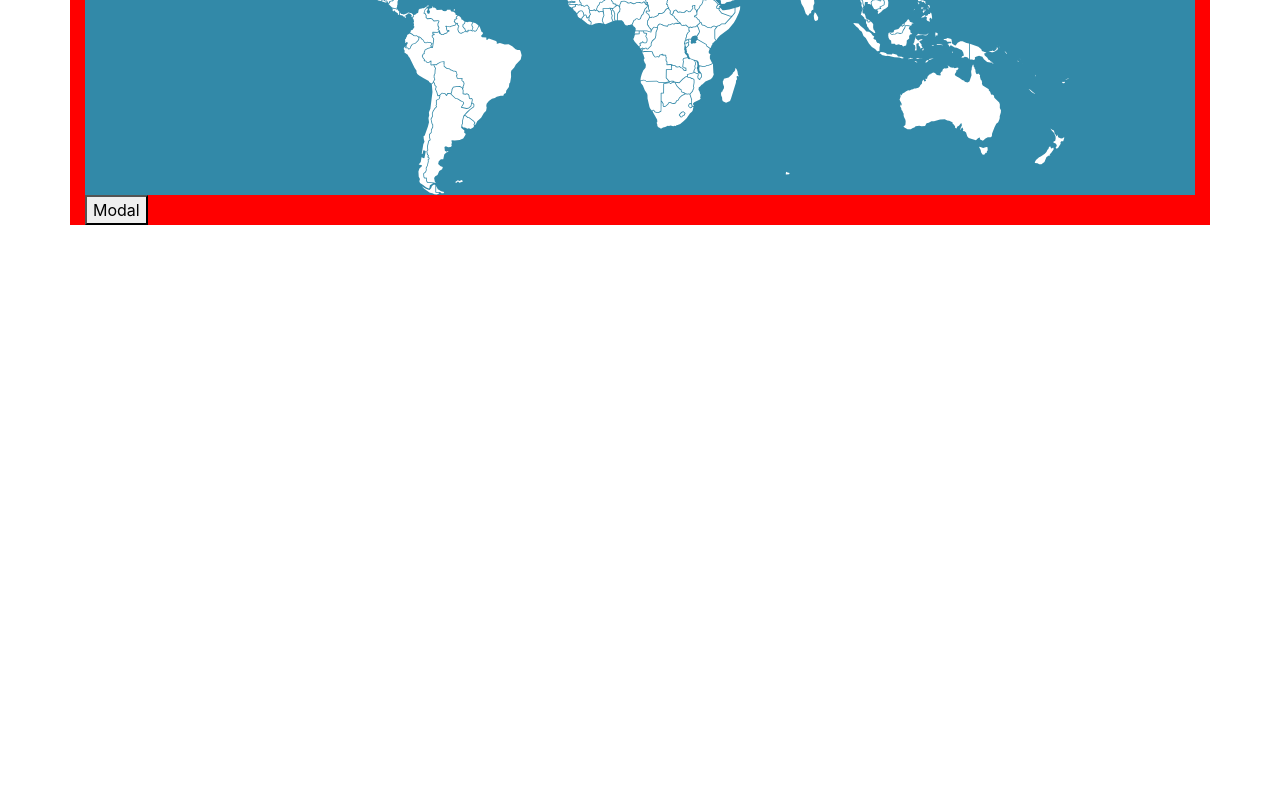
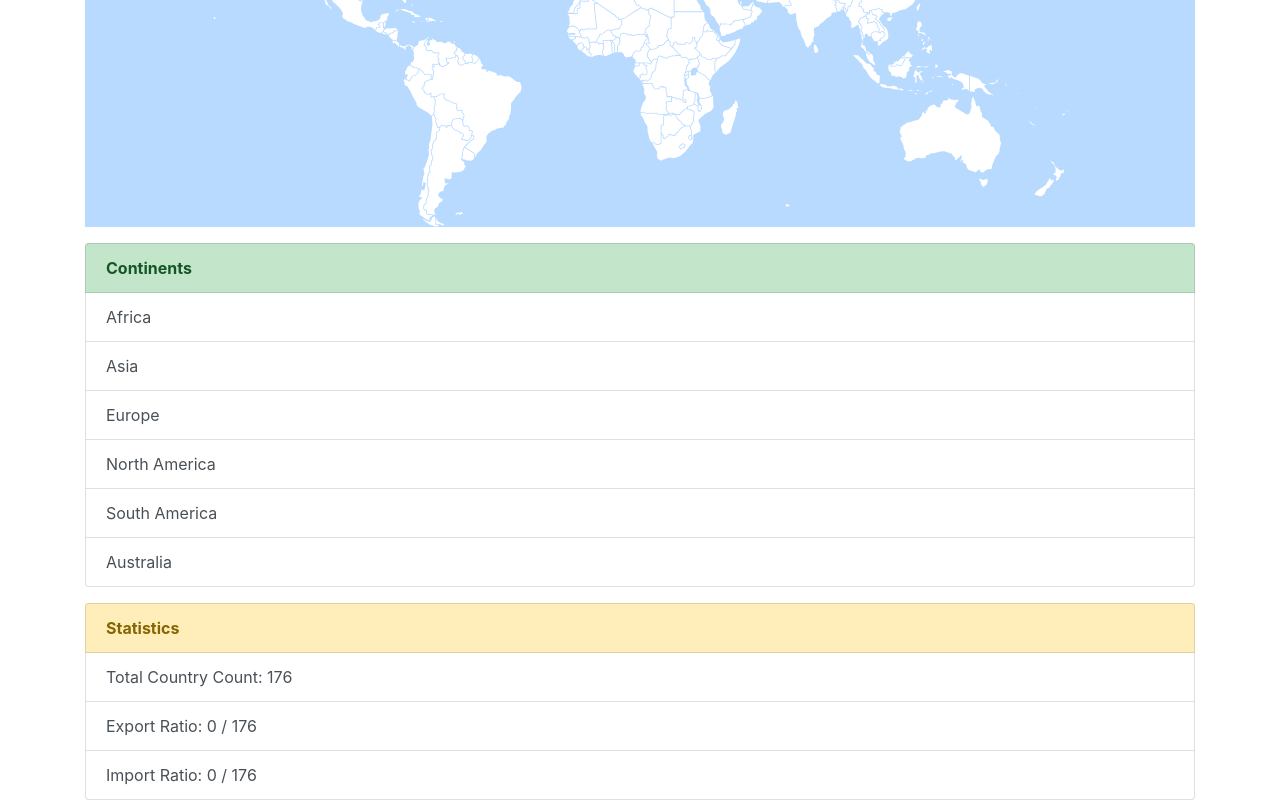
Before and after one commit to mbakturk/world_trade_challenge, an Angular app: page / in a window 1280 px wide. Shown: the part 309-1109 px from the top of the page. Before the commit the page ends 800 px from the top, so only its background shows below. Built offline with nearby package versions, Linux system fonts and the light colour scheme.

Commit message:
ratio was added

```diff
--- a/src/app/core/core.module.ts
+++ b/src/app/core/core.module.ts
@@ -1,9 +1,13 @@
-import {NgModule} from '@angular/core';
+import {APP_INITIALIZER, NgModule} from '@angular/core';
 import {SearchService} from './services/search.service';
 import {HeaderComponent} from "./header/header.component";
 import {BrowserModule} from "@angular/platform-browser";
 import {FormsModule} from "@angular/forms";
 import {CountryService} from "./services/country.service";
+
+function dataInit(countryService: CountryService) {
+  return () => countryService.load();
+}
 
 @NgModule({
   declarations: [HeaderComponent],
@@ -11,7 +15,16 @@ import {CountryService} from "./services/country.service";
     BrowserModule,
     FormsModule
   ],
-  providers: [SearchService, CountryService],
+  providers: [
+    SearchService,
+    CountryService,
+    {
+      provide: APP_INITIALIZER,
+      useFactory: dataInit,
+      multi: true,
+      deps: [CountryService]
+    }
+  ],
   exports: [HeaderComponent],
 })
 export class CoreModule {
--- a/src/app/core/services/country.service.ts
+++ b/src/app/core/services/country.service.ts
@@ -6,11 +6,15 @@ import {Country, CountryDict, Operation} from "../models/country";
 export class CountryService {
   private countriesUrl = 'assets/countries.json';
   private countryDict: CountryDict = {};
-  private readonly operationalCountryData: CountryDict = {};
+  private operationalCountryData: CountryDict = {};
 
   constructor(private http: HttpClient) {
+
+  }
+
+  load(): Promise<any> {
     this.operationalCountryData = this.getLocalStorageData();
-    this.fetchCountryList().subscribe((data: any) => {
+    return this.fetchCountryList().toPromise().then((data: any) => {
         this.countryDict = data;
       }
     );
--- a/src/app/detail/components/world-map/world-map.component.scss
+++ b/src/app/detail/components/world-map/world-map.component.scss
@@ -7,6 +7,7 @@
   width: 100%;
 }
 
+
 @include media-breakpoint-down(sm) {
   #world-map {
     height: 14rem;
--- a/src/app/detail/components/world-map/world-map.component.ts
+++ b/src/app/detail/components/world-map/world-map.component.ts
@@ -45,7 +45,7 @@ export class WorldMapComponent implements OnInit {
     this.worldMap = new jvm.Map({
       container: $('#world-map'),
       map: 'world_mill_en',
-      backgroundColor: "#3289a8",
+      backgroundColor: "#b8daff",
       series: {
         regions: [{
           attribute: 'fill',
--- a/src/app/detail/detail.component.html
+++ b/src/app/detail/detail.component.html
@@ -1,7 +1,21 @@
 <header></header>
-<div class="container-md" style="background-color: red">
+<div class="container-md">
   <div class="map-container">
     <world-map [mapData]="mapData" (countryOperation)="handleOperation($event)"></world-map>
   </div>
-  <button (click)="openAddNoteModal()">Modal</button>
+  <div class="continent-container list-group">
+    <div class="list-group-item list-group-item-success"><b>Continents</b></div>
+    <a href="#" class="list-group-item list-group-item-action">Africa</a>
+    <a class="list-group-item list-group-item-action">Asia</a>
+    <a class="list-group-item list-group-item-action">Europe</a>
+    <a class="list-group-item list-group-item-action">North America</a>
+    <a class="list-group-item list-group-item-action">South America</a>
+    <a class="list-group-item list-group-item-action">Australia</a>
+  </div>
+  <div class="continent-container list-group">
+    <div class="list-group-item list-group-item-warning"><b>Statistics</b></div>
+    <div class="list-group-item list-group-item-action">Total Country Count: {{ countryCount }}</div>
+    <div class="list-group-item list-group-item-action">Export Ratio: {{exportCount}} / {{ countryCount }}</div>
+    <div class="list-group-item list-group-item-action">Import Ratio: {{importCount}} / {{ countryCount }}</div>
+  </div>
 </div>
--- a/src/app/detail/detail.component.scss
+++ b/src/app/detail/detail.component.scss
@@ -0,0 +1,7 @@
+.map-container {
+  margin-top: 2rem
+}
+
+.continent-container {
+  margin-top: 1rem;
+}
--- a/src/app/detail/detail.component.ts
+++ b/src/app/detail/detail.component.ts
@@ -14,12 +14,16 @@ import {AddNoteComponent} from "./components/add-note/add-note.component";
 export class DetailComponent implements OnInit {
 
   mapData: MapData;
+  countryCount: number
+  exportCount: number
+  importCount: number
 
   constructor(private countryService: CountryService, private modalService: NgbModal) {
   }
 
   ngOnInit(): void {
-    this.mapData = this.getMapData();
+    this.countryCount = this.countryService.getCountyList().length;
+    this.updateData();
   }
 
   handleOperation(event: MapEvent) {
@@ -35,14 +39,30 @@ export class DetailComponent implements OnInit {
         this.countryService.deleteCountryData(event.countryCode);
         break;
     }
-    this.mapData = this.getMapData();
+    this.updateData();
   }
 
-  private getMapData(): MapData {
-    const data = {}
+  private updateData() {
+    const mapData = {}
+    let exportCount = 0;
+    let importCount = 0;
     Object.entries(this.countryService.getOperationalCountryData())
-      .forEach((item: [string, Country]) => data[item[0]] = item[1].operation ? item[1].operation : 'none');
-    return data;
+      .forEach((item: [string, Country]) => {
+          const operation = item[1].operation;
+          if (operation) {
+            if (operation === 'export') {
+              exportCount++;
+            } else {
+              importCount++;
+            }
+          }
+          mapData[item[0]] = operation;
+        }
+      );
+
+    this.mapData = mapData;
+    this.exportCount = exportCount;
+    this.importCount = importCount;
   }
 
   private openAddNoteModal(countryCode: string) {
```
